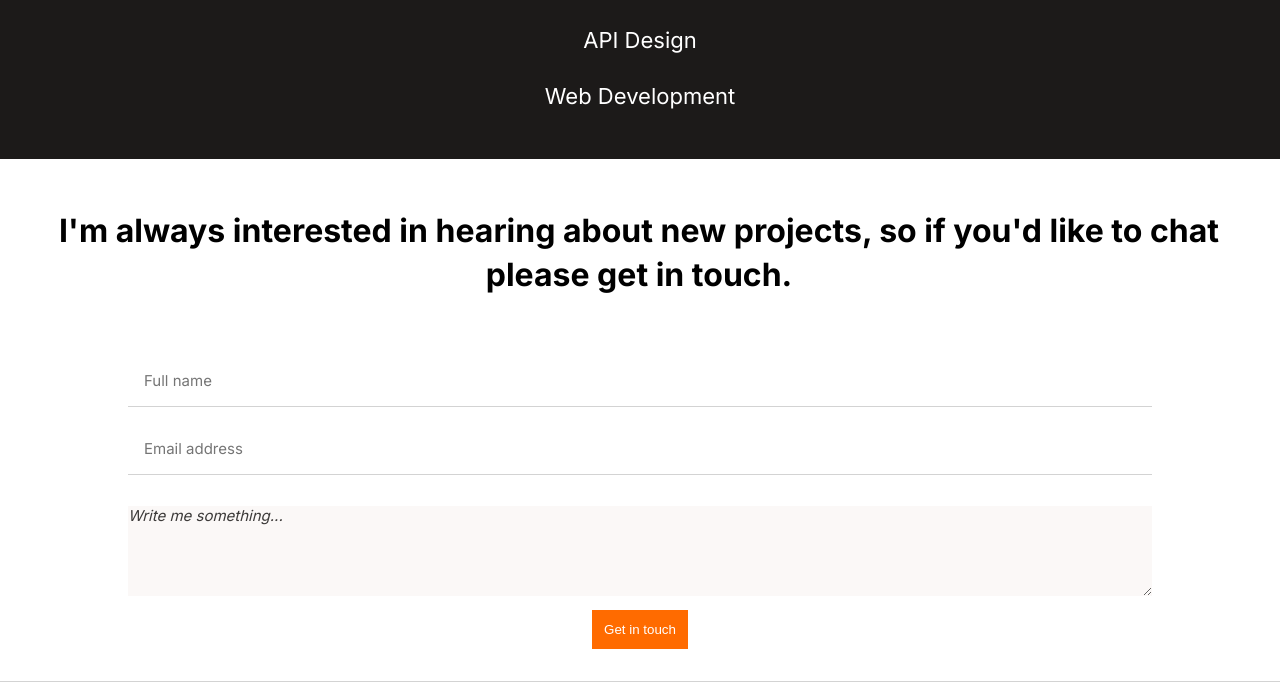
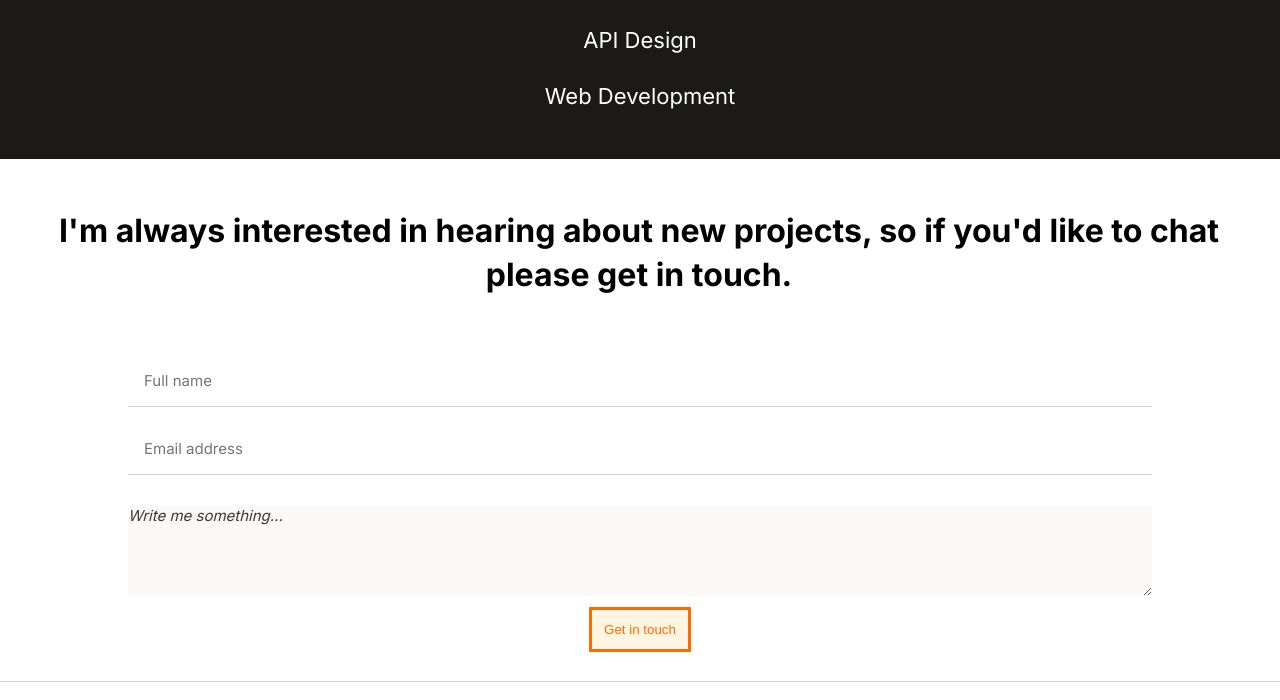
Before and after one commit to peteryeungtt/My-Portfolio, a plain HTML site: page index.html in a window 1280 px wide. In both pictures the pointer is over the button "Get in touch". Shown: the part 5392-6092 px from the top of the page. Drawn offline with Linux system fonts and the light colour scheme; a web font is replaced by a local one.

Commit message:
Add hover to submit button

```diff
--- a/index.html
+++ b/index.html
@@ -334,6 +334,7 @@
                   name="email"
                   placeholder="Email address"
                   required
+                  pattern="
                 />
               </li>
               <li>
@@ -342,7 +343,7 @@
                   name="message"
                   maxlength="500"
                   placeholder="Write me something..."
-                  required
+                  required="a-z0-9._%+-]+@[a-z0-9.-]+\.[a-z]{2,}$"
                 ></textarea>
               </li>
               <li class="form-button"><button type="submit">Get in touch</button></li>
--- a/styles.css
+++ b/styles.css
@@ -493,6 +493,13 @@ background-position: bottom;
   padding: 1.2rem;
 }
 
+.form-button button:hover {
+background-color: #fff5e1;
+color: var(--color-secondary);
+outline-color: var(--color-secondary);
+outline-style: solid;
+}
+
 @media only screen and (min-width: 768px) {
   .navbar {
     padding: 2rem 2rem;
```
